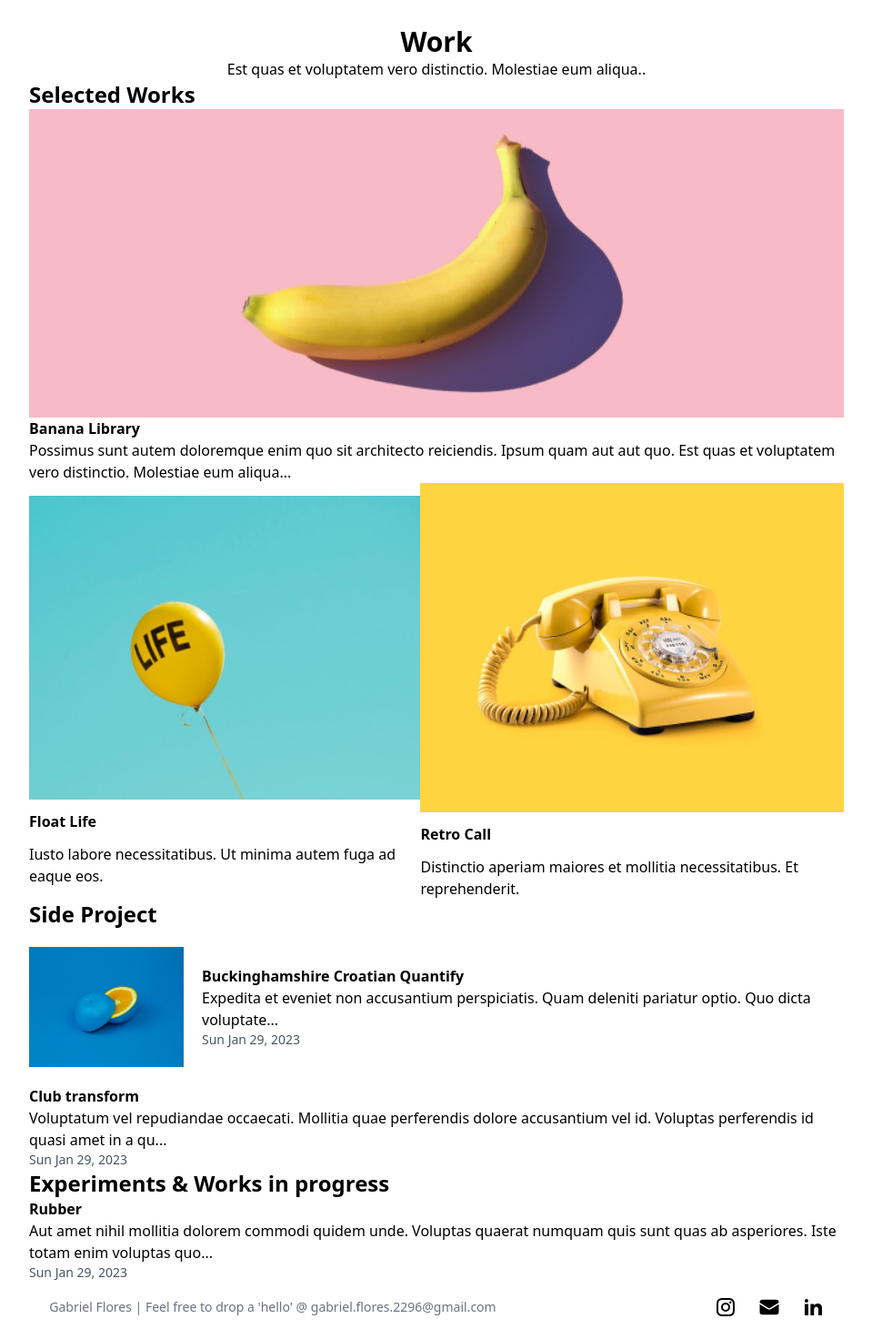
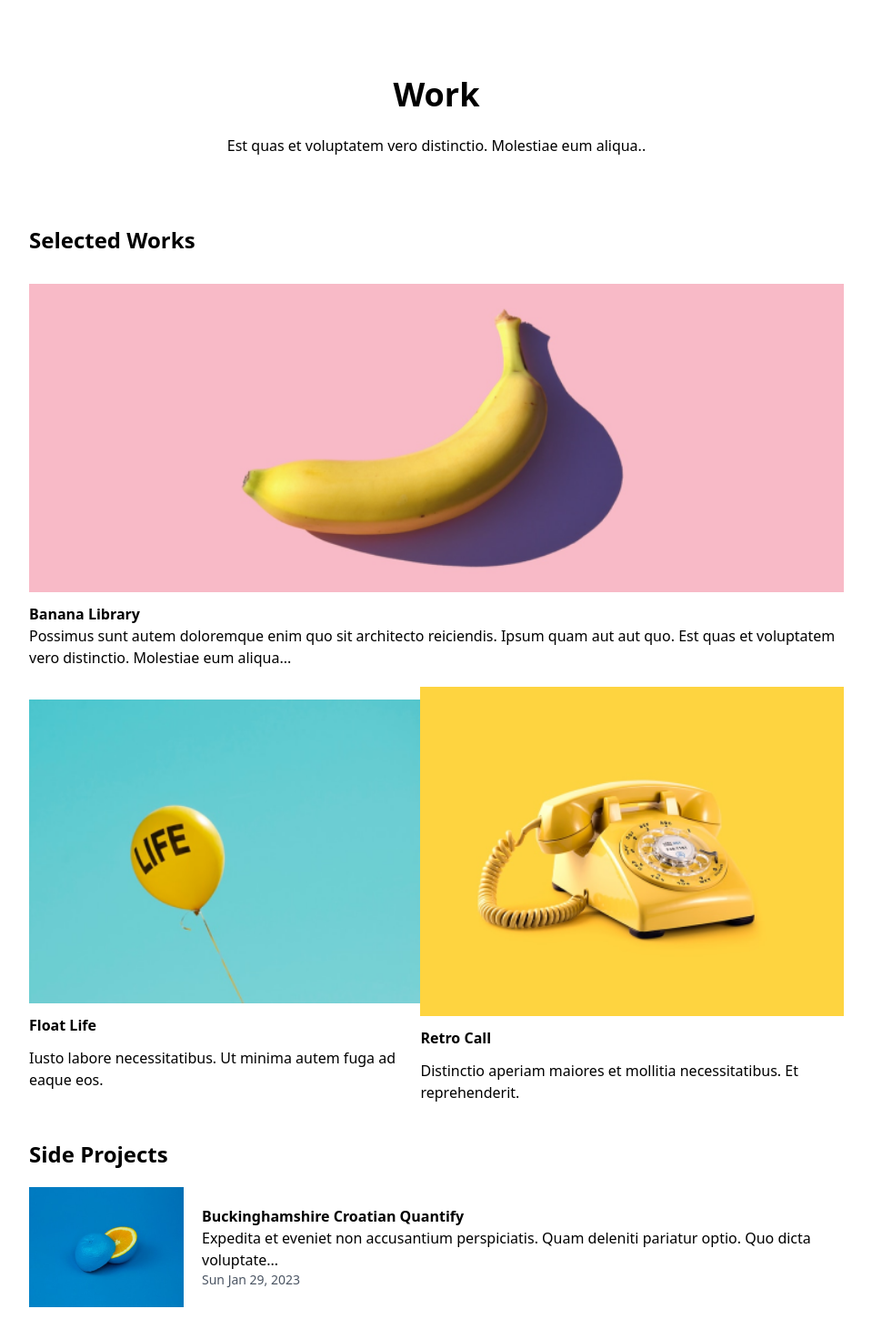
Before and after one commit to Khmlwugh/GabrielWebpage, a React (Vite) app: page /work in a window 1280 px wide. Shown: the part 48-1509 px from the top of the page at 91% size, without its empty margins (160-1119 px from the left). Built offline with nearby package versions, Linux system fonts and the light colour scheme.

Commit message:
UPDATE: updated styling in WorkPage component

```diff
--- a/src/components/WorkPage.jsx
+++ b/src/components/WorkPage.jsx
@@ -8,21 +8,21 @@ function WorkPage(){
     <div>
       <Header/>
       <MainContainer>
-        <div>
-          <div className="text-3xl font-bold">
+        <div className="py-14">
+          <div className="text-4xl font-bold pb-6">
             Work
           </div>
-          <div>
+          <div className="">
           Est quas et voluptatem vero distinctio. Molestiae eum aliqua..
           </div>
         </div>
 
-        <div>
+        <div className="py-5">
           <div className="text-2xl font-bold text-left">
              Selected Works
           </div>
-          <div className="flex flex-col">
-            <img src='src/assets/images/Rectangle 2banana.png'/>
+          <div className="flex flex-col py-5">
+            <img className='py-3' src='src/assets/images/Rectangle 2banana.png'/>
             <div className="font-bold text-left">Banana Library</div>
             <div className="text-left">
             Possimus sunt autem doloremque enim quo sit architecto reiciendis. Ipsum quam aut aut quo. Est quas et voluptatem vero distinctio. Molestiae eum aliqua...
@@ -50,8 +50,10 @@ function WorkPage(){
               </div>
             </div>
           </div>
-          <div>
-            <div className="font-bold text-2xl text-left">Side Project</div>
+        </div>
+
+        <div className="py-5">
+          <div className="font-bold text-2xl text-left">Side Projects</div>
 
           <div className="flex items-center justify-center py-5">
             <img src='src/assets/images/Rectangle 2small.png'/>
@@ -69,14 +71,13 @@ function WorkPage(){
             <div className="text-left text-sm text-gray-600">Sun Jan 29, 2023</div>
           </div>
         </div>
-        </div>
-        <div>
-          <div className="font-bold text-2xl text-left">Experiments & Works in progress</div>
+        <div className="py-5">
+          <div className="font-bold text-2xl text-left py-3">Experiments & Works in progress</div>
           <div>
             <div className="font-bold text-left">
               Rubber
             </div>
-            <div className="text-left">
+            <div className="text-left py-2">
               Aut amet nihil mollitia dolorem commodi quidem unde. Voluptas quaerat numquam quis sunt quas ab asperiores. Iste totam enim voluptas quo...
             </div>
             <div className="text-left text-sm text-gray-600">Sun Jan 29, 2023</div>
```
Lines whose indentation alone changed are shown as unchanged.
